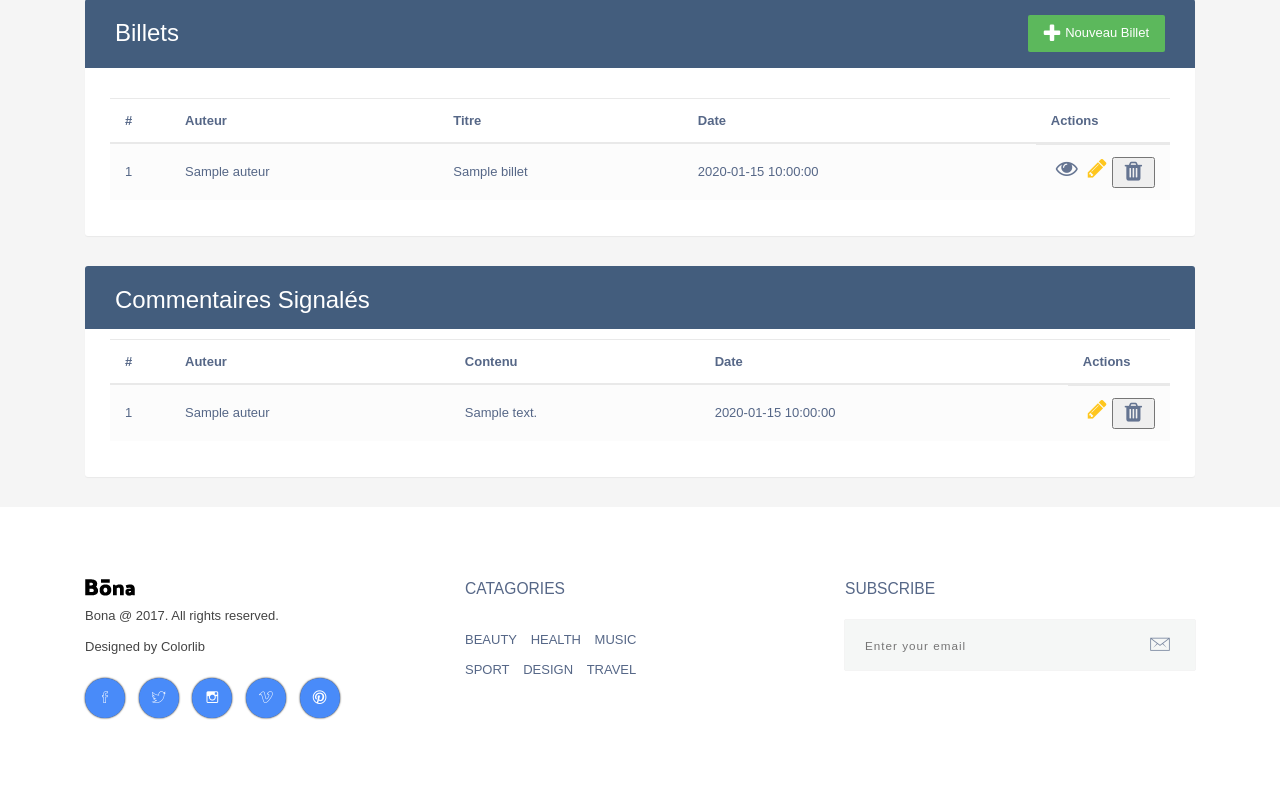
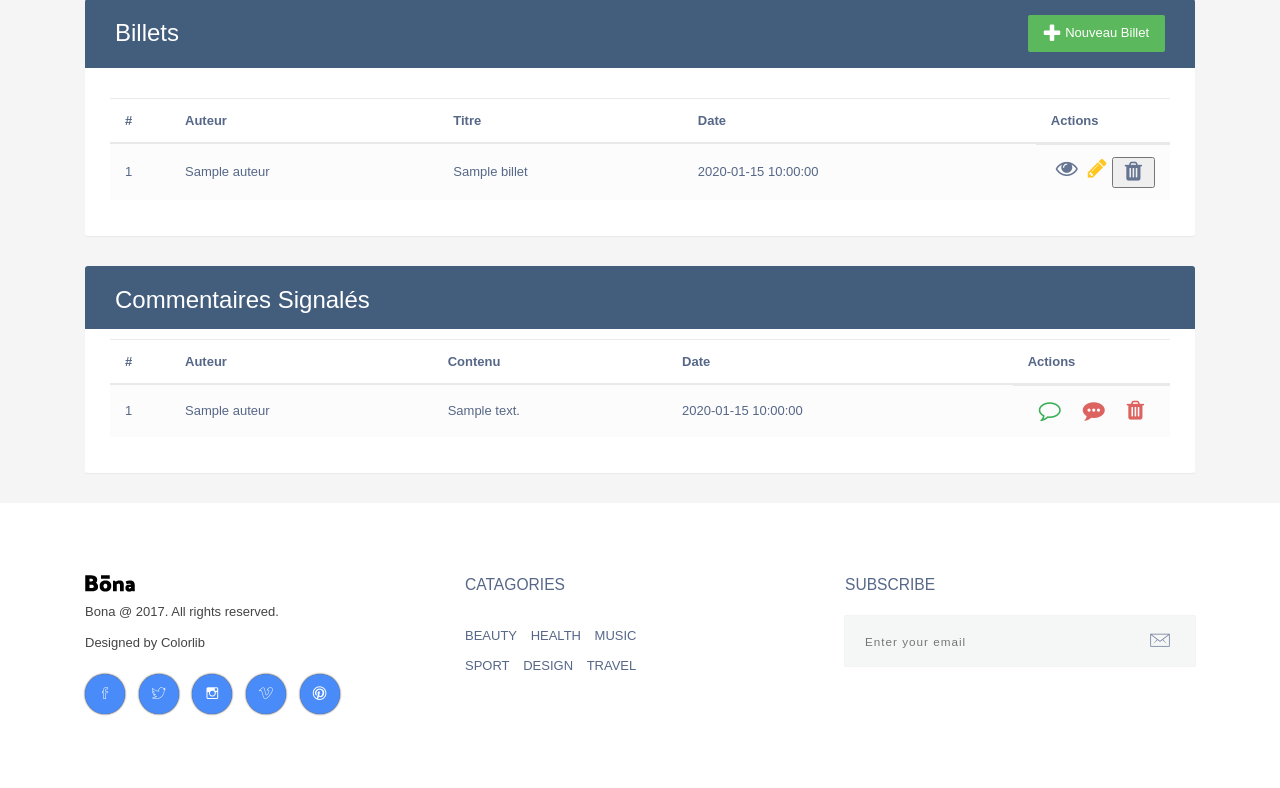
Before and after one commit to LudFav/P4Blog, a PHP site: template views/viewAdmin.php in a window 1280 px wide. Shown: the part 411-1199 px from the top of the page. After the commit the page ends 1127 px from the top, so only its background shows below. Run offline with PHP 8.4, Linux system fonts and the light colour scheme; the template is opened without the code that fills it: most values are stand-ins (such as "Sample title", 1, 10 or a date in 2020); some web fonts are replaced.

Commit message:
Update viewAdmin.php

```diff
--- a/views/viewAdmin.php
+++ b/views/viewAdmin.php
@@ -70,8 +70,11 @@
                         <td><?php echo ($commentaire->contenu()); ?></td>
                         <td><?php echo ($commentaire->date()); ?></td>
                         <td class="actionTd">
-                          <a href="update&id=<?= $commentaire->id()?>" class="edit" ><i class="fa fa-pencil" aria-hidden="true"></i></a>
-                          <form action="deletecomment&id=<?= $commentaire->id()?>" id="commentDelete<?= $commentaire->id()?>" onSubmit="return confirm('Etes vous sur de vouloir supprimer ce commentaire?')" class="deleteForm"><button name="deleteCommentbtn" type="submit" id="deleteButton<?= $commentaire->id()?>" class="deletebtn"><i class="fa fa-trash" aria-hidden="true"></i></button></form>
+
+                          <button value="<?= $commentaire->id()?>" class="unsignalComBtn" ><i class="fa fa-comment-o" aria-hidden="true"></i></button>
+                          <button value="<?= $commentaire->id()?>" class="modereComBtn" ><i class="fa fa-commenting" aria-hidden="true"></i></button>
+                          <button value="<?= $commentaire->id()?>" class="deleteComBtn" ><i class="fa fa-trash" aria-hidden="true"></i></button>
+                          <!--<form action="deletecomment&id=<?= $commentaire->id()?>" id="commentDelete<?= $commentaire->id()?>" onSubmit="return confirm('Etes vous sur de vouloir supprimer ce commentaire?')" class="deleteForm"><button name="deleteCommentbtn" type="submit" id="deleteButton<?= $commentaire->id()?>" class="deletebtn"><i class="fa fa-trash" aria-hidden="true"></i></button></form>-->
                         </td>
                       </tr>
                     <?php endforeach;  ?>
```
